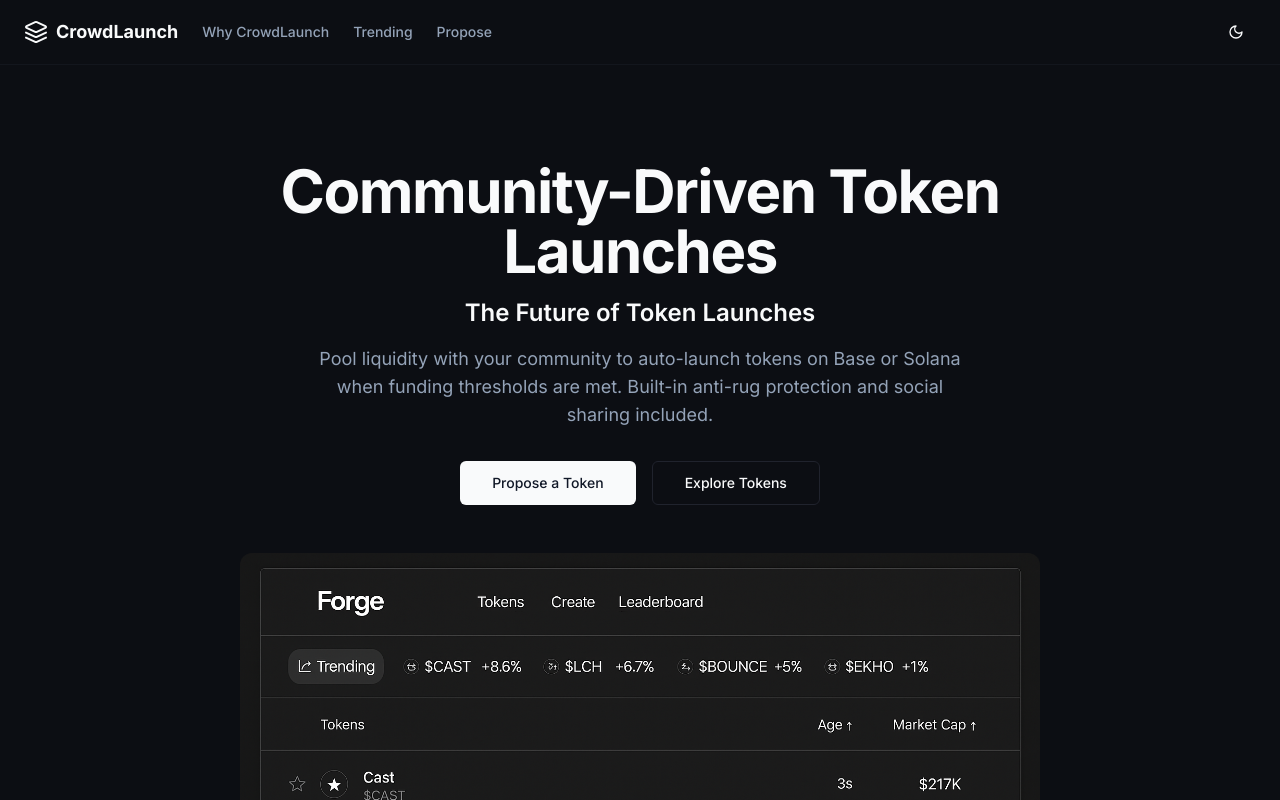
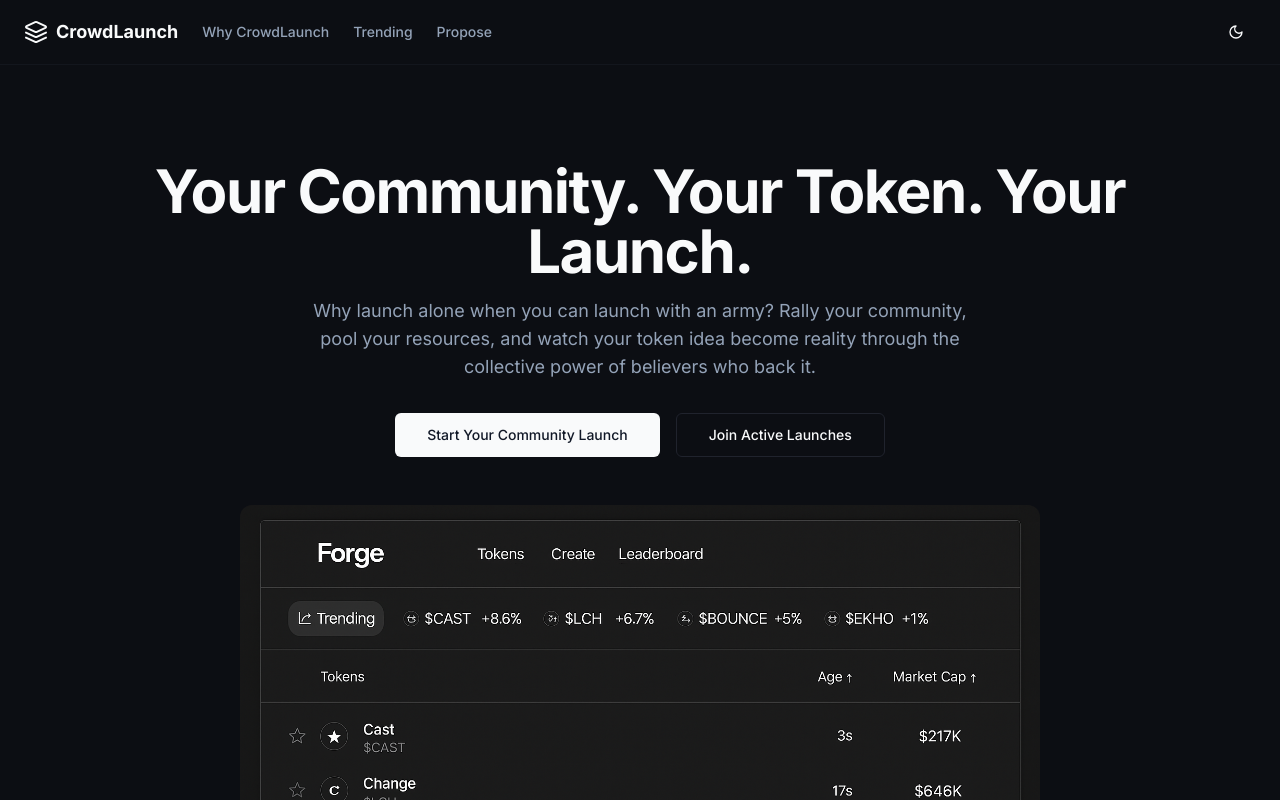
Before and after one commit to AMBNNJ1/Forge2, a Next.js app: page / in a window 1280 px wide. Shown: the top 800 px of the page. Built offline with nearby package versions, Linux system fonts and the light colour scheme.

Commit message:
Update hero copywriting

```diff
--- a/app/page.tsx
+++ b/app/page.tsx
@@ -52,23 +52,20 @@ export default function HomePage() {
         >
           <div className="container mx-auto max-w-5xl px-4 md:px-6">
             <motion.h1 variants={itemVariants} className="text-4xl md:text-6xl font-bold tracking-tight">
-              Community-Driven Token Launches
+              Your Community. Your Token. Your Launch.
             </motion.h1>
-            <motion.p variants={itemVariants} className="mt-4 text-2xl text-primary font-semibold">
-              The Future of Token Launches
-            </motion.p>
             <motion.p variants={itemVariants} className="mt-4 text-lg text-muted-foreground max-w-2xl mx-auto">
-              Pool liquidity with your community to auto-launch tokens on Base or Solana when funding thresholds are met. Built-in anti-rug protection and social sharing included.
+              Why launch alone when you can launch with an army? Rally your community, pool your resources, and watch your token idea become reality through the collective power of believers who back it.
             </motion.p>
             <motion.div variants={itemVariants} className="mt-8 flex flex-col sm:flex-row justify-center gap-4">
               <motion.div {...buttonProps}>
                 <Button asChild size="lg" className="bg-primary text-primary-foreground hover:bg-primary/90">
-                  <Link href="#propose">Propose a Token</Link>
+                  <Link href="#propose">Start Your Community Launch</Link>
                 </Button>
               </motion.div>
               <motion.div {...buttonProps}>
                 <Button asChild size="lg" variant="outline">
-                  <Link href="#trending">Explore Tokens</Link>
+                  <Link href="#trending">Join Active Launches</Link>
                 </Button>
               </motion.div>
             </motion.div>
```
